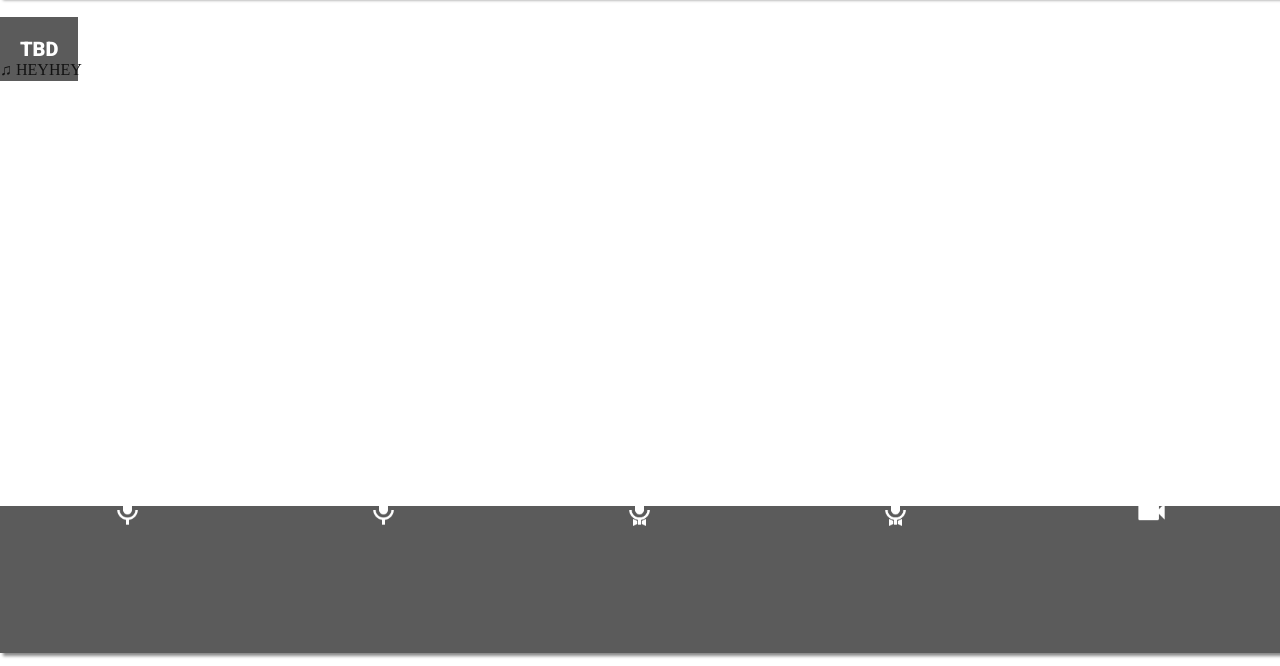
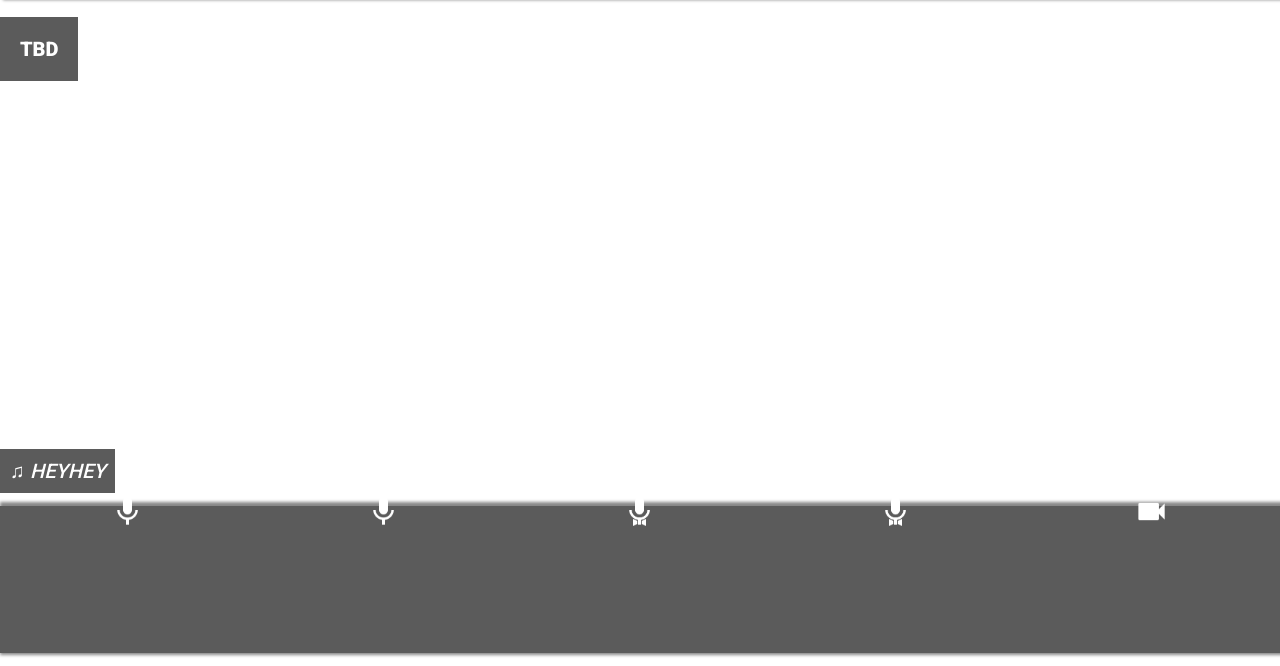
Before and after one commit to vibhavp/tflive-layouts, a website: page graphics/index.html in a window 1280 px wide. Shown: the part 147-813 px from the top of the page. Drawn offline with nearby package versions, Linux system fonts and the light colour scheme.

Commit message:
add css for music, make map text upper-case

```diff
--- a/graphics/index.css
+++ b/graphics/index.css
@@ -55,6 +55,7 @@ body {
 	font-size: 20px;
 	font-weight: 500;
 	color: white;
+	text-transform: uppercase;
 
 	position: relative;
 	top: 20px;
@@ -65,6 +66,23 @@ body {
 	padding: 20px;
 }
 
+#music {
+	position: absolute;
+	bottom: 160px;
+	left: 0;
+
+	display: inline-block;
+	background-color: rgba(24, 24, 24, 0.71);
+	padding: 10px;
+	width: auto;
+
+	font-family: 'Roboto', sans-serif;
+	font-size: 20px;
+	font-weight: 500;
+	font-style: italic;
+	color: white;
+}
+
 #lower {
 	height: 122px;
 	width: 100%;
@@ -72,7 +90,7 @@ body {
 	bottom: 0%;
 
 	background-color: rgba(24, 24, 24, 0.71);
-	box-shadow: 3px 3px 3px #888888;
+	box-shadow: 3px -1px 3px 3px #888888;
 
 	display: flex;
 	flex-direction: row;
```
